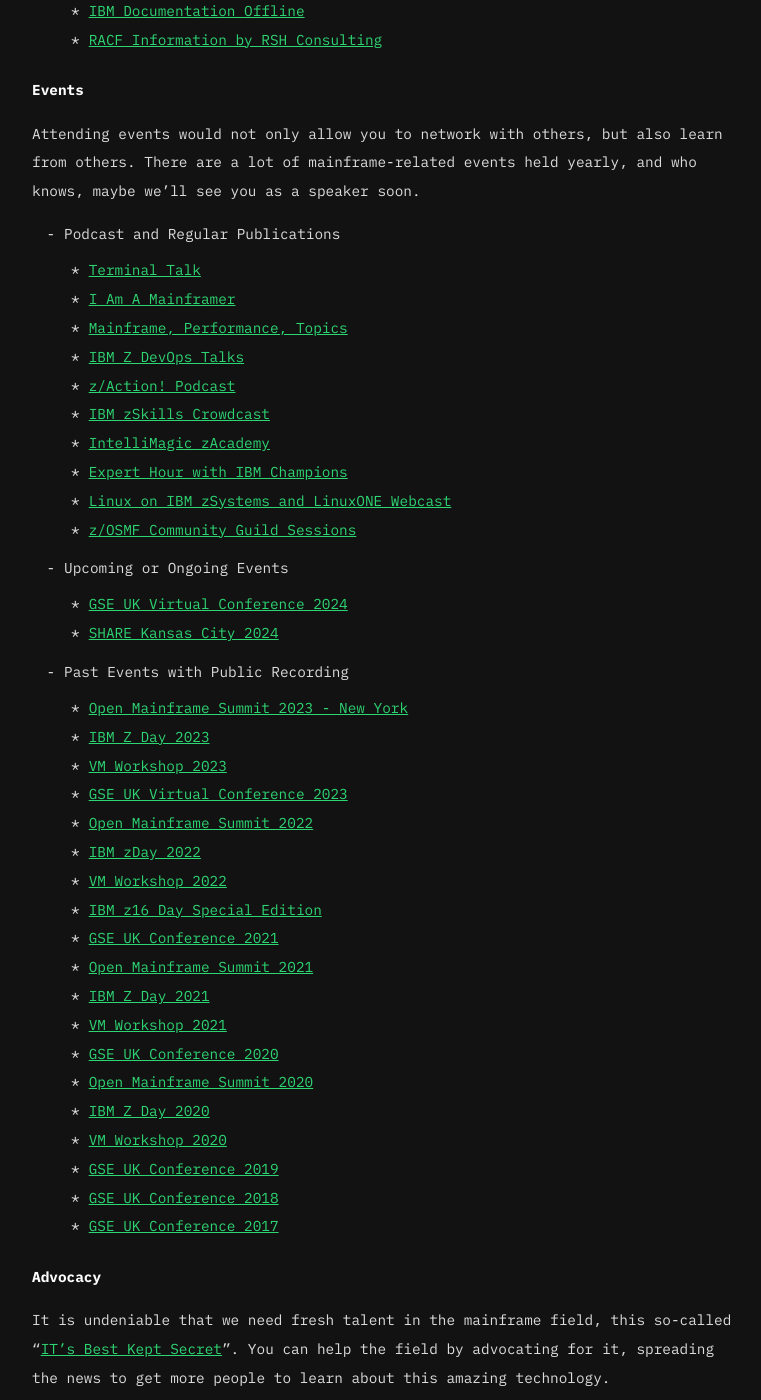
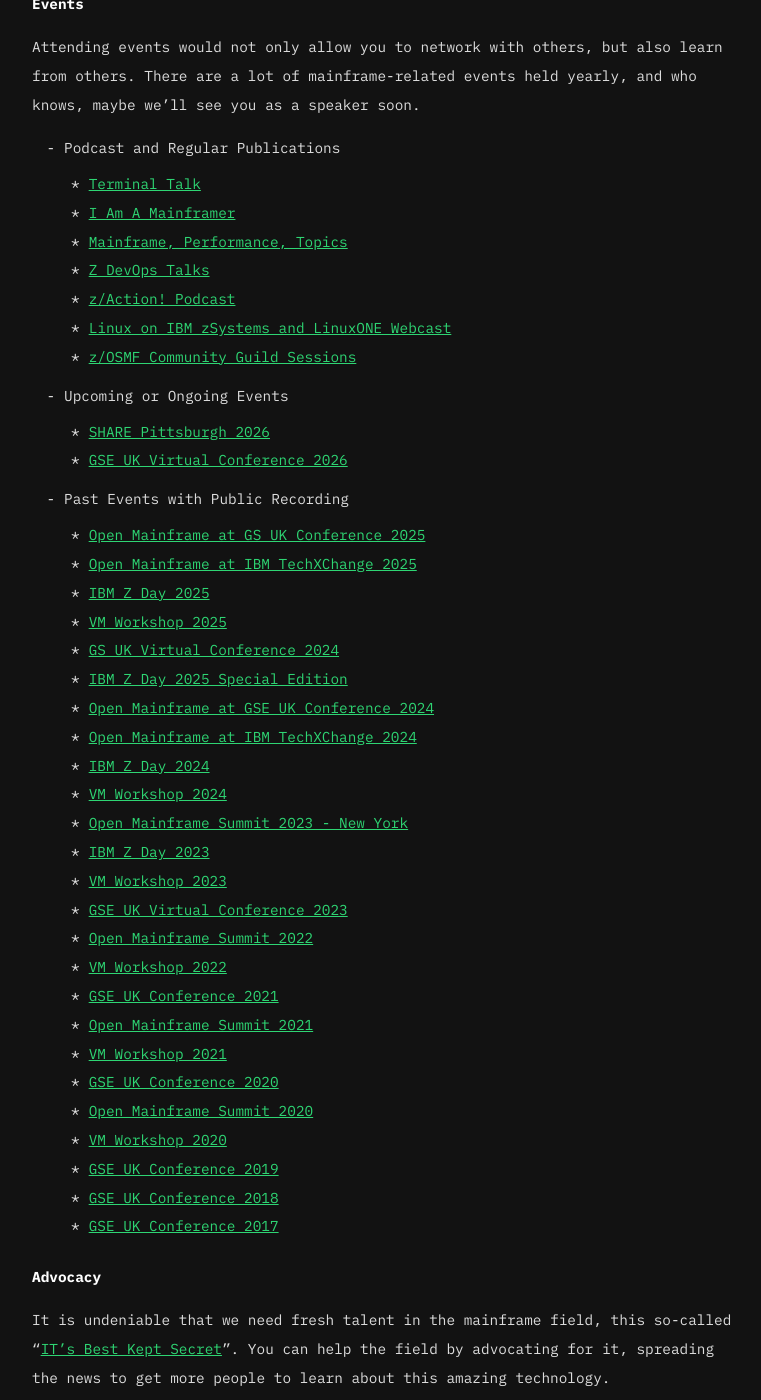
Before and after one commit to tanto259/securitypuppy, a Jekyll site: the page built from pages/links.md, in a window 1280 px wide and 1400 px high, scrolled down 2254 px. Shown: the whole window, without its empty margins (258-1019 px from the left). Built offline with Jekyll 4.4.1, drawn with Linux system fonts in a browser that asks for light colours; some of the changed text lies outside the part shown.

Commit message:
Add new links and remove dead links

```diff
--- a/pages/links.md
+++ b/pages/links.md
@@ -5,7 +5,7 @@
 image: /assets/img/social/links.png
 title: Mainframe Links
 description: A collection of mainframe links to enhance your experience and allow you to learn more about mainframes.
-last_modified_at: 2024-04-21T15:30:00+08:00
+last_modified_at: 2026-04-18T08:20:00+08:00
 ---
 
 When I was first introduced to the mainframes back in 2019, resources are all over the place. Back in 2021, I decided to make a list to all the beginner-friendly resources that I am familiar with to allow everyone to join the field.
@@ -14,7 +14,7 @@
 
 If you are interested in contributing to this site, check out [/contribution]({{ '/contribution' | absolute_url }}) for a full policy.
 
-*Last updated: 21 April 2024*
+*Last updated: 18 April 2026*
 
 ### Community
 
@@ -28,16 +28,15 @@
   * [Community Forum](https://community.openmainframeproject.org/){:target="_blank"}{:rel="noopener noreferrer"}
 - [IBM Z and LinuxONE Community](https://www.ibm.com/community/z/){:target="_blank"}{:rel="noopener noreferrer"}
   * [New to IBM zSystems](https://ibm.biz/newtoibmz){:target="_blank"}{:rel="noopener noreferrer"}
-  * [Fans of IBM zSystems](https://ibm.biz/zSystemsFans){:target="_blank"}{:rel="noopener noreferrer"}
-  * [IBM zSystems Global Student Hub](https://ibm.biz/studenthub){:target="_blank"}{:rel="noopener noreferrer"}
   * [IBM zSystems Educator Hub](https://ibm.biz/educatorhub){:target="_blank"}{:rel="noopener noreferrer"}
 - User Groups
   * [SHARE](https://www.share.org/){:target="_blank"}{:rel="noopener noreferrer"}
   * [Guide Share Europe](https://www.gse.org/){:target="_blank"}{:rel="noopener noreferrer"}
+  * [GS UK](https://www.gse.org.uk){:target="_blank"}{:rel="noopener noreferrer"}
   * [VM Workshop](http://www.vmworkshop.org/){:target="_blank"}{:rel="noopener noreferrer"}
   * [MainframerZ Meetup](https://www.meetup.com/MainframerZ-London/){:target="_blank"}{:rel="noopener noreferrer"}
   * [Enterprise Computing Community](https://ecc.marist.edu/){:target="_blank"}{:rel="noopener noreferrer"}
-  * [z/OS Open Tools Community](https://zosopentools.github.io/meta/#/){:target="_blank"}{:rel="noopener noreferrer"}
+  * [zopen Community](https://zopen.community/#/){:target="_blank"}{:rel="noopener noreferrer"}
   * [IBM Z Customer Council](https://ibm-zcouncil.com/){:target="_blank"}{:rel="noopener noreferrer"}
 - Social Media
   * [r/mainframe - Reddit](https://www.reddit.com/r/mainframe/){:target="_blank"}{:rel="noopener noreferrer"}
@@ -84,32 +81,35 @@
   * [Terminal Talk](https://www.terminaltalk.net/){:target="_blank"}{:rel="noopener noreferrer"}
   * [I Am A Mainframer](https://openmainframeproject.org/news/i-am-a-mainframer-podcast/){:target="_blank"}{:rel="noopener noreferrer"}
   * [Mainframe, Performance, Topics](https://podcasters.spotify.com/pod/show/marna-walle){:target="_blank"}{:rel="noopener noreferrer"}
-  * [IBM Z DevOps Talks](https://developer.ibm.com/podcasts/z_devops_talks_podcast/){:target="_blank"}{:rel="noopener noreferrer"}
+  * [Z DevOps Talks](https://creators.spotify.com/pod/profile/z-devops-talks/){:target="_blank"}{:rel="noopener noreferrer"}
   * [z/Action! Podcast](https://community.ibm.com/community/user/ibmz-and-linuxone/viewdocument/zaction-podcast){:target="_blank"}{:rel="noopener noreferrer"}
-  * [IBM zSkills Crowdcast](https://www.crowdcast.io/ibmz){:target="_blank"}{:rel="noopener noreferrer"}
-  * [IntelliMagic zAcademy](https://www.intellimagic.com/zacademy/){:target="_blank"}{:rel="noopener noreferrer"}
-  * [Expert Hour with IBM Champions](https://ibm.webcasts.com/starthere.jsp?ei=1562165&tp_key=2f59feab75){:target="_blank"}{:rel="noopener noreferrer"}
   * [Linux on IBM zSystems and LinuxONE Webcast](https://www.ibm.com/support/pages/node/6351445){:target="_blank"}{:rel="noopener noreferrer"}
   * [z/OSMF Community Guild Sessions](https://community.ibm.com/community/user/ibmz-and-linuxone/blogs/rolando-perez/2021/11/03/zosmf-guild){:rel="noopener noreferrer"}
 - Upcoming or Ongoing Events
-  * [GSE UK Virtual Conference 2024](https://conferences.gse.org.uk/2024V){:target="_blank"}{:rel="noopener noreferrer"}
-  * [SHARE Kansas City 2024](https://www.share.org/Events/SHARE-Kansas-City-2024/){:target="_blank"}{:rel="noopener noreferrer"}
+  * [SHARE Pittsburgh 2026](https://www.share.org/Events/SHARE-Pittsburgh){:target="_blank"}{:rel="noopener noreferrer"}
+  * [GSE UK Virtual Conference 2026](https://conferences.gse.org.uk/2026V){:target="_blank"}{:rel="noopener noreferrer"}
 - Past Events with Public Recording
+  * [Open Mainframe at GS UK Conference 2025](https://www.youtube.com/playlist?list=PL8REpLGaY9QHBWxLJrmlQdTX5_jPeAJPJ){:target="_blank"}{:rel="noopener noreferrer"}
+  * [Open Mainframe at IBM TechXChange 2025](https://www.youtube.com/playlist?list=PL8REpLGaY9QFVIxW925g1vP7h8peX4F36){:target="_blank"}{:rel="noopener noreferrer"}
+  * [IBM Z Day 2025](https://community.ibm.com/zsystems/events/ibm-z-day-2025/){:target="_blank"}{:rel="noopener noreferrer"}
+  * [VM Workshop 2025](https://www.youtube.com/playlist?list=PL5WWepmN1fC0W_2gkZKCmVl0qdf4Ihzlg){:target="_blank"}{:rel="noopener noreferrer"}
+  * [GS UK Virtual Conference 2024](https://www.youtube.com/@GSUKIndependent/videos){:target="_blank"}{:rel="noopener noreferrer"}
+  * [IBM Z Day 2025 Special Edition](https://community.ibm.com/zsystems/events/ibm-z-day-2025-se/){:target="_blank"}{:rel="noopener noreferrer"}
+  * [Open Mainframe at GSE UK Conference 2024](https://www.youtube.com/playlist?list=PL8REpLGaY9QEuUkZ4McsnBuotIkr1ssPT){:target="_blank"}{:rel="noopener noreferrer"}
+  * [Open Mainframe at IBM TechXChange 2024](https://www.youtube.com/playlist?list=PL8REpLGaY9QEFO4dNdma7DwhPm09uFvsY){:target="_blank"}{:rel="noopener noreferrer"}
+  * [IBM Z Day 2024](https://community.ibm.com/zsystems/events/ibm-z-day-2024/){:target="_blank"}{:rel="noopener noreferrer"}
+  * [VM Workshop 2024](https://www.youtube.com/playlist?list=PL5WWepmN1fC0_EkDBW8tK4WVH-3XyNaJc){:target="_blank"}{:rel="noopener noreferrer"}
   * [Open Mainframe Summit 2023 - New York](https://www.youtube.com/playlist?list=PL8REpLGaY9QGjLauNkCvpLR-hsSOeVT8w){:target="_blank"}{:rel="noopener noreferrer"}
-  * [IBM Z Day 2023](https://ibmzday.bemyapp.com/2023){:target="_blank"}{:rel="noopener noreferrer"}
+  * [IBM Z Day 2023](https://community.ibm.com/zsystems/events/ibm-z-day-2023/){:target="_blank"}{:rel="noopener noreferrer"}
   * [VM Workshop 2023](https://www.youtube.com/playlist?list=PL5WWepmN1fC2RBG6f8Cf3JK-wVWC71aC7){:target="_blank"}{:rel="noopener noreferrer"}
-  * [GSE UK Virtual Conference 2023](https://www.youtube.com/@GSEUKRegion/videos){:target="_blank"}{:rel="noopener noreferrer"}
+  * [GSE UK Virtual Conference 2023](https://www.youtube.com/@GSUKIndependent/videos){:target="_blank"}{:rel="noopener noreferrer"}
   * [Open Mainframe Summit 2022](https://www.youtube.com/playlist?list=PL8REpLGaY9QHyZhlGOQLx8iT9B1LgVoF0){:target="_blank"}{:rel="noopener noreferrer"}
-  * [IBM zDay 2022](https://www.ibm.com/community/z/ibm-zday-2022/){:target="_blank"}{:rel="noopener noreferrer"}
   * [VM Workshop 2022](https://www.youtube.com/playlist?list=PL5WWepmN1fC2CuvO323tldEMwGJtu0gpE){:target="_blank"}{:rel="noopener noreferrer"}
-  * [IBM z16 Day Special Edition](https://www.ibm.com/community/z/ibm-z16-day-se-2022/){:target="_blank"}{:rel="noopener noreferrer"}
-  * [GSE UK Conference 2021](https://www.youtube.com/@GSEUKRegion/playlists){:target="_blank"}{:rel="noopener noreferrer"}
+  * [GSE UK Conference 2021](https://www.youtube.com/@GSUKIndependent/playlists){:target="_blank"}{:rel="noopener noreferrer"}
   * [Open Mainframe Summit 2021](https://www.youtube.com/playlist?list=PL8REpLGaY9QFFr5QMJ0Lh6TkUABpFB1ZB){:target="_blank"}{:rel="noopener noreferrer"}
-  * [IBM Z Day 2021](https://www.ibm.com/community/z/ibm-z-day-2021/){:target="_blank"}{:rel="noopener noreferrer"}
   * [VM Workshop 2021](https://www.youtube.com/playlist?list=PL5WWepmN1fC2tQJJh18KeGCZ1xkaNVaUc){:target="_blank"}{:rel="noopener noreferrer"}
   * [GSE UK Conference 2020](https://www.youtube.com/@GSEUKRegion/playlists){:target="_blank"}{:rel="noopener noreferrer"}
   * [Open Mainframe Summit 2020](https://www.youtube.com/playlist?list=PL8REpLGaY9QGExAKP21tQ7v952Ri6re9p){:target="_blank"}{:rel="noopener noreferrer"}
-  * [IBM Z Day 2020](https://www.ibm.com/community/z/2020-z-day-replays/){:target="_blank"}{:rel="noopener noreferrer"}
   * [VM Workshop 2020](https://www.youtube.com/playlist?list=PL5WWepmN1fC2lamZevLvCBxveOUDE28QZ){:target="_blank"}{:rel="noopener noreferrer"}
   * [GSE UK Conference 2019](https://www.youtube.com/playlist?list=PLuV-8Djx1_O0kWVMSiRj6P2TdwoxMxCf8)
   * [GSE UK Conference 2018](https://www.youtube.com/playlist?list=PLuV-8Djx1_O3RKxtxmCNSms2tJjHDCHFJ)
@@ -121,10 +121,9 @@
 
 - General Programs
   * [IBM zSystems Advocacy Hub](https://www.ibm.com/community/z/advocacy/){:target="_blank"}{:rel="noopener noreferrer"}
-  * [IBM Champions](https://developer.ibm.com/champions/){:target="_blank"}{:rel="noopener noreferrer"}
-  * [Open Mainframe Project Ambassadors](https://tac.openmainframeproject.org/programs/ambassadors.html){:target="_blank"}{:rel="noopener noreferrer"}
+  * [IBM Champions](https://www.ibm.com/community/ibm-champions/){:target="_blank"}{:rel="noopener noreferrer"}
+  * [Open Mainframe Project Ambassadors](https://openmainframeproject.org/about/ambassadors/){:target="_blank"}{:rel="noopener noreferrer"}
 - Student Programs
-  * [IBM zSystems Student Hub Badge](https://www.ibm.com/community/z/ibm-z-global-student-hub-badge/){:target="_blank"}{:rel="noopener noreferrer"}
   * [IBM zSystems Student Ambassadors](https://yourbigyear.com/ibm-zsystems-ambassador-program){:target="_blank"}{:rel="noopener noreferrer"}
 
 ### Swags
```
Also changed, not shown: other parts of pages/links.md (+3 -5 lines).
